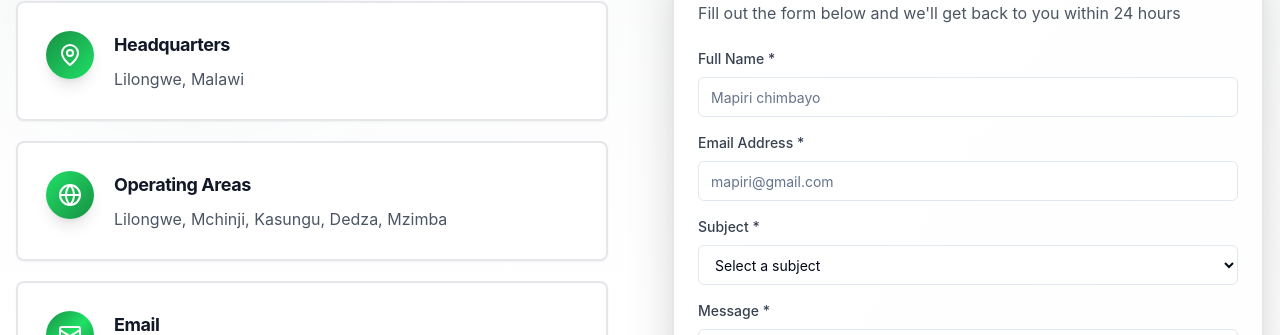
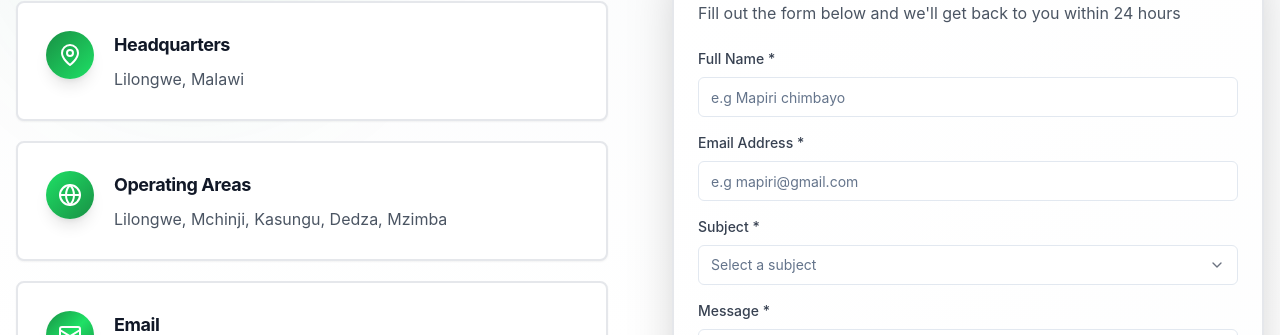
Before and after one commit to Chimbayo/NGO_website, a React (Vite) app: page /contact in a window 1280 px wide. Shown: the part 367-702 px from the top of the page. Built offline with nearby package versions, Linux system fonts and the light colour scheme.

Commit message:
changed browser's default blue highlight

```diff
--- a/src/components/Contact.jsx
+++ b/src/components/Contact.jsx
@@ -4,6 +4,7 @@ import { Card, CardContent, CardDescription, CardHeader, CardTitle } from './ui/
 import { Input } from './ui/input'
 import { Textarea } from './ui/textarea'
 import { Button } from './ui/button'
+import { CustomSelect } from './ui/custom-select'
 import emailjs from '@emailjs/browser'
 
 const Contact = () => {
@@ -261,7 +262,7 @@ const Contact = () => {
                     value={formData.name}
                     onChange={handleChange}
                     required
-                    placeholder="Mapiri chimbayo"
+                    placeholder="e.g Mapiri chimbayo"
                     className="w-full"
                   />
                 </div>
@@ -277,7 +278,7 @@ const Contact = () => {
                     value={formData.email}
                     onChange={handleChange}
                     required
-                    placeholder="mapiri@gmail.com"
+                    placeholder="e.g mapiri@gmail.com"
                     className="w-full"
                   />
                 </div>
@@ -286,22 +287,22 @@ const Contact = () => {
                   <label htmlFor="subject" className="block text-sm font-medium text-gray-700 mb-2">
                     Subject *
                   </label>
-                  <select
-                    id="subject"
+                  <CustomSelect
                     name="subject"
                     value={formData.subject}
                     onChange={handleChange}
                     required
-                    className="w-full h-10 rounded-md border border-input bg-background px-3 py-2 text-sm ring-offset-background focus-visible:outline-none focus-visible:ring-2 focus-visible:ring-ring focus-visible:ring-offset-2"
-                  >
-                    <option value="">Select a subject</option>
-                    <option value="partnership">Partnership Opportunities</option>
-                    <option value="volunteering">Volunteering</option>
-                    <option value="donations">Donations & Support</option>
-                    <option value="projects">Project Information</option>
-                    <option value="media">Media Inquiry</option>
-                    <option value="other">Other</option>
-                  </select>
+                    placeholder="Select a subject"
+                    options={[
+                      { value: '', label: 'Select a subject' },
+                      { value: 'partnership', label: 'Partnership Opportunities' },
+                      { value: 'volunteering', label: 'Volunteering' },
+                      { value: 'donations', label: 'Donations & Support' },
+                      { value: 'projects', label: 'Project Information' },
+                      { value: 'media', label: 'Media Inquiry' },
+                      { value: 'other', label: 'Other' }
+                    ]}
+                  />
                 </div>
 
                 <div>
--- /dev/null
+++ b/src/components/ui/custom-select.jsx
@@ -0,0 +1,112 @@
+import { useState, useRef, useEffect } from 'react'
+import { ChevronDown, Check } from 'lucide-react'
+import { cn } from '@/lib/utils'
+
+export const CustomSelect = ({
+  value,
+  onChange,
+  options,
+  placeholder = "Select an option",
+  required = false,
+  className = "",
+  name = ""
+}) => {
+  const [isOpen, setIsOpen] = useState(false)
+  const [selectedLabel, setSelectedLabel] = useState('')
+  const selectRef = useRef(null)
+
+  useEffect(() => {
+    const selected = options.find(opt => opt.value === value)
+    setSelectedLabel(selected ? selected.label : '')
+  }, [value, options])
+
+  useEffect(() => {
+    const handleClickOutside = (event) => {
+      if (selectRef.current && !selectRef.current.contains(event.target)) {
+        setIsOpen(false)
+      }
+    }
+
+    document.addEventListener('mousedown', handleClickOutside)
+    return () => document.removeEventListener('mousedown', handleClickOutside)
+  }, [])
+
+  const handleSelect = (optionValue) => {
+    onChange({ target: { name, value: optionValue } })
+    setIsOpen(false)
+  }
+
+  return (
+    <div ref={selectRef} className={cn("relative", className)}>
+      {/* Hidden native select for form validation */}
+      <select
+        name={name}
+        value={value}
+        onChange={onChange}
+        required={required}
+        className="absolute opacity-0 pointer-events-none"
+        tabIndex={-1}
+      >
+        <option value="">Select a subject</option>
+        {options.map(opt => (
+          <option key={opt.value} value={opt.value}>{opt.label}</option>
+        ))}
+      </select>
+
+      {/* Custom select button */}
+      <button
+        type="button"
+        onClick={() => setIsOpen(!isOpen)}
+        className={cn(
+          "w-full h-10 rounded-md border border-input bg-background px-3 py-2 text-sm",
+          "flex items-center justify-between",
+          "ring-offset-background transition-all duration-200",
+          "hover:border-primary",
+          isOpen
+            ? "ring-2 ring-primary ring-offset-2 border-primary"
+            : "focus-visible:outline-none focus-visible:ring-2 focus-visible:ring-primary focus-visible:ring-offset-2",
+          !value && "text-muted-foreground"
+        )}
+      >
+        <span className="truncate text-left">
+          {selectedLabel || placeholder}
+        </span>
+        <ChevronDown
+          className={cn(
+            "h-4 w-4 text-gray-500 transition-transform duration-200 flex-shrink-0 ml-2",
+            isOpen && "rotate-180 text-primary"
+          )}
+        />
+      </button>
+
+      {/* Dropdown menu */}
+      {isOpen && (
+        <div className="absolute z-50 w-full mt-1 bg-white border border-gray-200 rounded-md shadow-lg max-h-60 overflow-auto animate-fade-in">
+          {options.map((option) => (
+            <button
+              key={option.value}
+              type="button"
+              onClick={() => handleSelect(option.value)}
+              disabled={option.value === ''}
+              className={cn(
+                "w-full px-3 py-2.5 text-sm text-left flex items-center justify-between",
+                "transition-colors duration-150",
+                "hover:bg-primary/10 hover:text-primary",
+                "focus:outline-none focus:bg-primary/10 focus:text-primary",
+                value === option.value
+                  ? "bg-primary text-white hover:bg-primary hover:text-white font-medium"
+                  : "text-gray-700",
+                option.value === '' && "text-muted-foreground cursor-default hover:bg-transparent hover:text-muted-foreground"
+              )}
+            >
+              <span>{option.label}</span>
+              {value === option.value && (
+                <Check className="h-4 w-4 flex-shrink-0" />
+              )}
+            </button>
+          ))}
+        </div>
+      )}
+    </div>
+  )
+}
--- a/src/index.css
+++ b/src/index.css
@@ -128,3 +128,33 @@ html {
 ::-webkit-scrollbar-thumb:hover {
   background: hsl(var(--accent));
 }
+
+/* Custom select dropdown styling */
+select {
+  accent-color: hsl(var(--primary));
+}
+
+select option {
+  background-color: white;
+  color: hsl(var(--foreground));
+  padding: 10px;
+}
+
+select option:checked {
+  background-color: hsl(var(--primary)) !important;
+  background: hsl(var(--primary)) !important;
+  color: white !important;
+}
+
+select option:hover {
+  background-color: hsl(var(--primary) / 0.1) !important;
+  color: hsl(var(--primary)) !important;
+}
+
+/* Firefox specific */
+@-moz-document url-prefix() {
+  select option:checked {
+    background-color: hsl(var(--primary)) !important;
+    color: white !important;
+  }
+}
```
